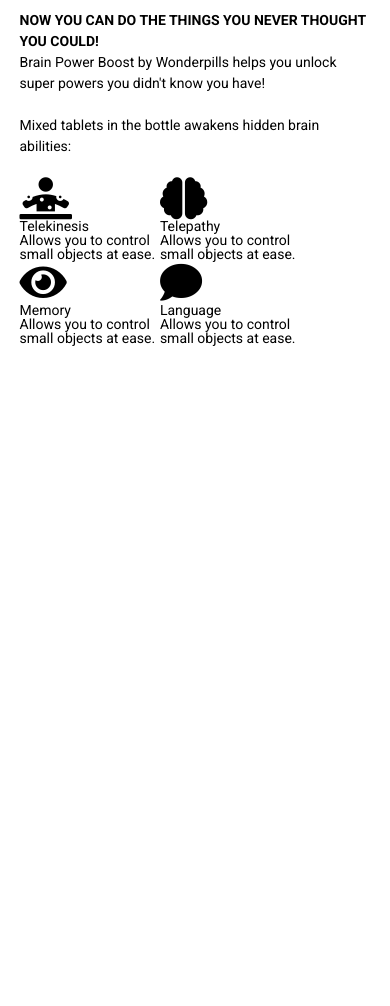
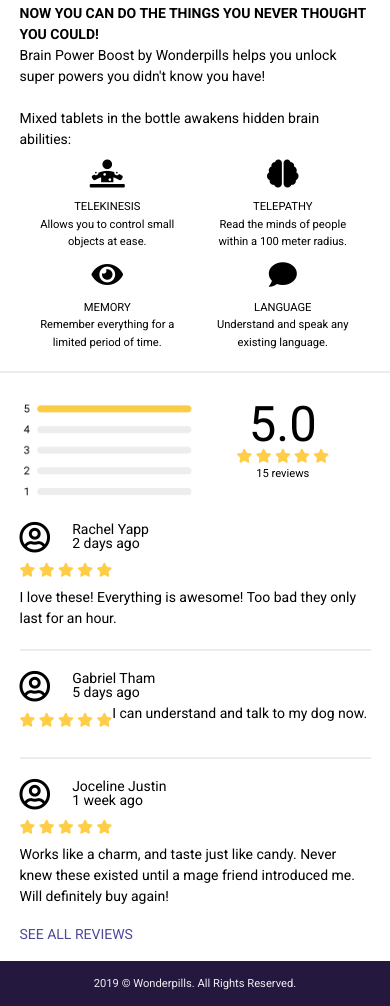
Before and after one commit to daffodilho/HerokuTest, a website: page views/index.html in a window 390 px wide. Shown: the part 450-1456 px from the top of the page. Before the commit the page ends 844 px from the top, so only its background shows below. Drawn offline with Linux system fonts and the light colour scheme.

Commit message:
finished html and css for mobile

```diff
--- a/sass/main.scss
+++ b/sass/main.scss
@@ -2,6 +2,8 @@
 @import 'modules/header';
 @import 'modules/product';
 @import 'modules/description';
+@import 'modules/reviews';
+@import 'modules/footer';
 
 body {
     font-family: 'Roboto', sans-serif;
--- a/sass/modules/_description.scss
+++ b/sass/modules/_description.scss
@@ -2,11 +2,12 @@
     width: 100%;
     display: flex;
     flex-flow: row wrap;
+    line-height: 1.5em;
+    margin: 20px 0;
 
     #details {
         width: 90%;
-        margin: 20px auto;
-        line-height: 1.5em;
+        margin: 0px auto;
 
         h2 {
             font-weight: 700;
@@ -21,11 +22,23 @@
         flex-flow: row wrap;
 
         .ability {
-            width: 40%;
+            width: 45%;
+            margin: 0 auto;
+            text-align: center;
+            line-height: 1.25em;
 
+            i {font-size: 2em; padding: 10px 0;}
 
+            h3 {font-size: 0.8em; text-transform: uppercase;}
+
+            p {font-size: 0.8em;}
         }
+    }
 
-        i {font-size: 3em;}
+    hr {
+        width: 100%;
+        margin-top: 20px;
+        background-color: $light;
+        border: 1px solid $light;
     }
 }
--- /dev/null
+++ b/sass/modules/_footer.scss
@@ -0,0 +1,12 @@
+footer {
+    width: 100%;
+    height: 45px;
+    background-color: $dark;
+    text-align: center;
+
+    h3 {
+        font-size: 0.8em;
+        color: $light;
+        line-height: 45px;
+    }
+}
--- a/sass/modules/_header.scss
+++ b/sass/modules/_header.scss
@@ -5,20 +5,25 @@
     display: flex;
     flex-flow: row wrap;
     align-items: center;
-}
 
     #logo {
         width: 60%;
-    height: 45px;
 
+        img {
+            padding-left: 10px;
+        }
     }
 
-object {
+    #hamburger {
         width: 40%;
         text-align: right;
 
+        object {
+            padding-right: 10px;
+        }
         svg path {
             fill: $light;
+        }
     }
 }
 
--- /dev/null
+++ b/sass/modules/_reviews.scss
@@ -0,0 +1,55 @@
+#reviews {
+    width: 90%;
+    margin: 0 auto;
+    display: flex;
+    flex-flow: row wrap;
+
+    #rating-bars {
+        width: 50%;
+
+        img {width: 100%;}
+    }
+
+    #rating {
+        width: 50%;
+        text-align: center;
+
+        h3 {font-size: 3.5em;}
+
+        ul li {
+            display: inline;
+
+            i {color: $yellow;}
+        }
+
+        h4{font-size: 0.8em; line-height: 2em;}
+    }
+}
+
+.user {
+    display: flex;
+    flex-flow: row wrap;
+    margin: 20px 0;
+
+    .fa-user-circle {font-size: 2.25em; width: 15%;}
+
+    h3 {width: 85%;}
+
+    ul li {
+        display: inline;
+
+        i {color: $yellow; margin: 10px 0;}
+    }
+
+    p {line-height: 1.5em;}
+}
+
+hr {
+    background-color: $light;
+    border: 1px solid $light;
+}
+
+#button {
+    color: $main;
+    margin-bottom: 20px;
+}
--- a/views/index.html
+++ b/views/index.html
@@ -19,11 +19,17 @@
 
         <header>
             <h2 class="hidden">Header</h3>
-            <img src="../images/logo.svg" alt="" id="logo">
 
-            <object data="../images/hamburger.svg" type="images/svg+xml">
-                <svg xmlns="http://www.w3.org/2000/svg" width="24" height="24" viewBox="0 0 24 24" id="hamburger"><path d="M24 6h-24v-4h24v4zm0 4h-24v4h24v-4zm0 8h-24v4h24v-4z"/></svg>
-            </object>
+            <div id="logo">
+                <img src="../images/logo.svg" alt="">
+            </div>
+
+            <div id="hamburger">
+                <object data="../images/hamburger.svg" type="images/svg+xml">
+                    <svg xmlns="http://www.w3.org/2000/svg" width="24" height="24" viewBox="0 0 24 24"><path d="M24 6h-24v-4h24v4zm0 4h-24v4h24v-4zm0 8h-24v4h24v-4z"/></svg>
+                </object>
+            </div>
+
 
             <ul id="navbar" class="hidden">
                 <li><a href="#">About Us</a></li>
@@ -77,23 +83,89 @@
                 <div class="ability">
                     <i class="fas fa-brain"></i>
                     <h3>Telepathy</h3>
-                    <p>Allows you to control small objects at ease.</p>
+                    <p>Read the minds of people within a 100 meter radius.</p>
                 </div>
 
                 <div class="ability">
                     <i class="fas fa-eye"></i>                        <h3>Memory</h3>
-                    <p>Allows you to control small objects at ease.</p>
+                    <p>Remember everything for a limited period of time.</p>
                 </div>
 
                 <div class="ability">
                     <i class="fas fa-comment"></i>                  <h3>Language</h3>
-                    <p>Allows you to control small objects at ease.</p>
+                    <p>Understand and speak any existing language.</p>
+                </div>
+            </div>
+            <hr>
+        </section>
+
+        <section id="reviews">
+            <h2 class="hidden">Reviews</h2>
+            <div id="rating-bars">
+                <img src="../images/rating.png" alt="">
+            </div>
+
+            <div id="rating">
+                <h3>5.0</h3>
+                <ul>
+                    <li><i class="fas fa-star"></i></li>
+                    <li><i class="fas fa-star"></i></li>
+                    <li><i class="fas fa-star"></i></li>
+                    <li><i class="fas fa-star"></i></li>
+                    <li><i class="fas fa-star"></i></li>
+                </ul>
+                <h4>15 reviews</h4>
+            </div>
+
+            <div id="user-reviews">
+                <div class="user">
+                    <i class="far fa-user-circle"></i>
+                    <h3>Rachel Yapp<br>2 days ago</h3>
+                    <ul>
+                        <li><i class="fas fa-star"></i></li>
+                        <li><i class="fas fa-star"></i></li>
+                        <li><i class="fas fa-star"></i></li>
+                        <li><i class="fas fa-star"></i></li>
+                        <li><i class="fas fa-star"></i></li>
+                    </ul>
+                    <p>I love these! Everything is awesome! Too bad they only last for an hour. </p>
+                </div>
+                <hr>
+                <div class="user">
+                    <i class="far fa-user-circle"></i>
+                    <h3>Gabriel Tham<br>5 days ago</h3>
+                    <ul>
+                        <li><i class="fas fa-star"></i></li>
+                        <li><i class="fas fa-star"></i></li>
+                        <li><i class="fas fa-star"></i></li>
+                        <li><i class="fas fa-star"></i></li>
+                        <li><i class="fas fa-star"></i></li>
+                    </ul>
+                    <p>I can understand and talk to my dog now.</p>
+                </div>
+                <hr>
+                <div class="user">
+                    <i class="far fa-user-circle"></i>
+                    <h3>Joceline Justin<br>1 week ago</h3>
+                    <ul>
+                        <li><i class="fas fa-star"></i></li>
+                        <li><i class="fas fa-star"></i></li>
+                        <li><i class="fas fa-star"></i></li>
+                        <li><i class="fas fa-star"></i></li>
+                        <li><i class="fas fa-star"></i></li>
+                    </ul>
+                    <p>Works like a charm, and taste just like candy.  Never knew these existed until a mage friend introduced me.  Will definitely buy again!</p>
                 </div>
 
+                <h3 id="button">SEE ALL REVIEWS</h3>
+            </div>
+        </section>
 
-            </div>
+        <footer>
+            <h2 class="hidden">Footer</h2>
+            <h3>2019 © Wonderpills.  All Rights Reserved.</h3>
+        </footer>
 
-        </section>
 
     </main>
 
```
Also changed, not shown: public/css/main.css, public/images/rating.png (added), 1 other file. Lines whose indentation alone changed are shown as unchanged.
